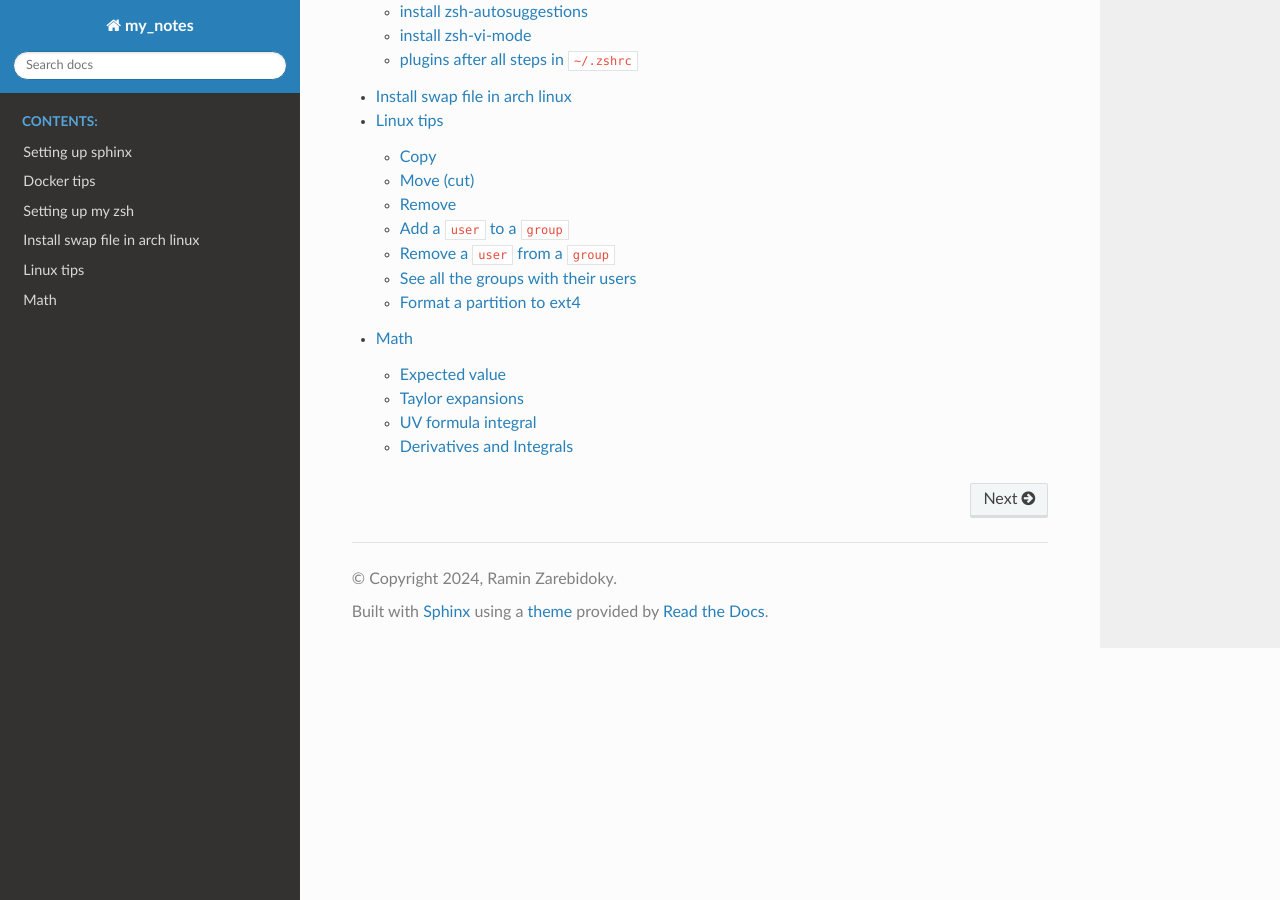
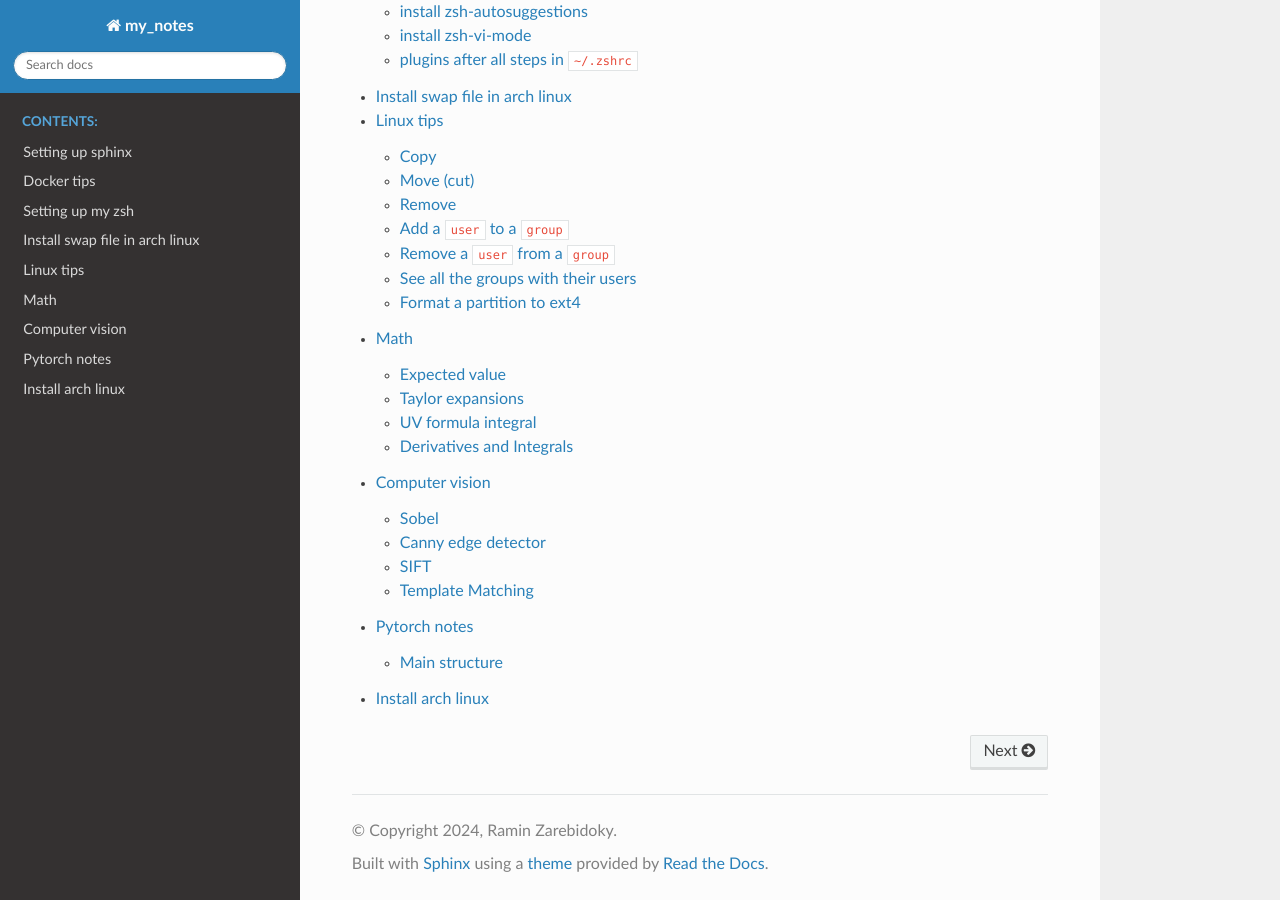
Before and after one commit to LiterallyTheOne/my_notes, a Sphinx documentation site: the page built from docs/source/index.rst, in a window 1280 px wide and 900 px high, scrolled down 557 px. Built offline with Sphinx 7.4.7 and the Read the Docs theme 2.0.0, drawn with Linux system fonts in a browser that asks for light colours.

Commit message:
Add computer_vision, pytorch_notes and install_arch_linux also remove some redundant comments

```diff
--- a/docs/source/index.rst
+++ b/docs/source/index.rst
@@ -16,3 +11,6 @@
    install_swap_file_in_arch_linux
    linux_tips
    math
+   computer_vision
+   pytorch_notes
+   install_arch_linux.rst
```
Also changed, not shown: other parts of docs/source/index.rst (+0 -5 lines).
